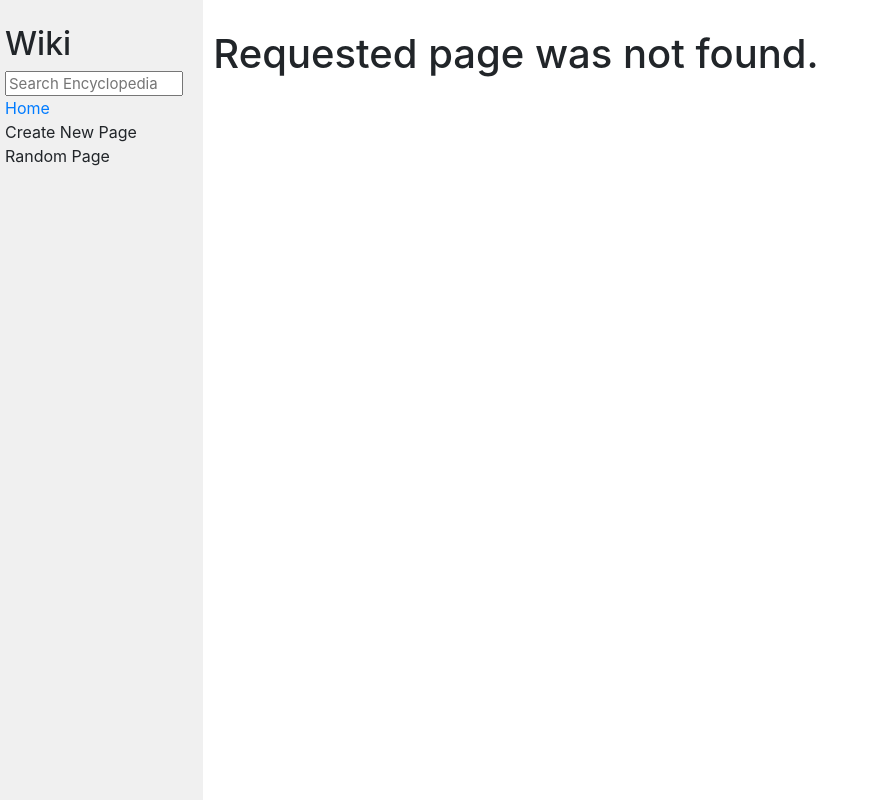
After one commit to ThiagoMMonteiro/wiki, a Django app: template encyclopedia/templates/encyclopedia/error.html in a window 1280 px wide. The commit adds this page. Shown: the whole page, without its empty margins (0-874 px from the left). Run offline with Django 3.2, Linux system fonts and the light colour scheme; the template is opened without the code that fills it, so the values that code supplies are empty; some libraries are stand-ins or nearby versions.

Commit message:
changes in index.html to make links to entries and new error page

```diff
--- /dev/null
+++ b/encyclopedia/templates/encyclopedia/error.html
@@ -0,0 +1,10 @@
+{% extends "encyclopedia/layout.html" %}
+
+{% block title %}
+    Error - Page Not Found
+{% endblock %}
+
+{% block body %}
+    <h1>Requested page was not found.</h1>
+
+{% endblock %}
--- a/encyclopedia/templates/encyclopedia/index.html
+++ b/encyclopedia/templates/encyclopedia/index.html
@@ -9,7 +9,7 @@
 
     <ul>
         {% for entry in entries %}
-            <li>{{ entry }}</li>
+            <li><a href="{% url 'encyclopedia:entry' entry=entry %}">{{ entry }}</a></li>
         {% endfor %}
     </ul>
 
--- a/encyclopedia/templates/encyclopedia/layout.html
+++ b/encyclopedia/templates/encyclopedia/layout.html
@@ -16,7 +16,7 @@
                     <input class="search" type="text" name="q" placeholder="Search Encyclopedia">
                 </form>
                 <div>
-                    <a href="{% url 'index' %}">Home</a>
+                    <a href="{% url 'encyclopedia:index' %}">Home</a>
                 </div>
                 <div>
                     Create New Page
--- a/encyclopedia/urls.py
+++ b/encyclopedia/urls.py
@@ -1,7 +1,9 @@
 from django.urls import path
 from . import views
 
+app_name = 'encyclopedia'
+
 urlpatterns = [
     path("", views.index, name="index"),
-    path("<str:entry>", views.entry, name="entry")
+    path("wiki/<str:entry>", views.entry, name="entry")
 ]
--- a/encyclopedia/views.py
+++ b/encyclopedia/views.py
@@ -13,3 +13,5 @@ def entry(request, entry):
             "entry": util.get_entry(entry),
             "entry_title": entry.capitalize()
         })
+    else:
+        return render(request, "encyclopedia/error.html")
--- a/wiki/urls.py
+++ b/wiki/urls.py
@@ -18,5 +18,5 @@ from django.urls import include, path
 
 urlpatterns = [
     path('admin/', admin.site.urls),
-    path('wiki/', include("encyclopedia.urls"))
+    path('', include("encyclopedia.urls"))
 ]
```
Also changed, not shown: db.sqlite3.
